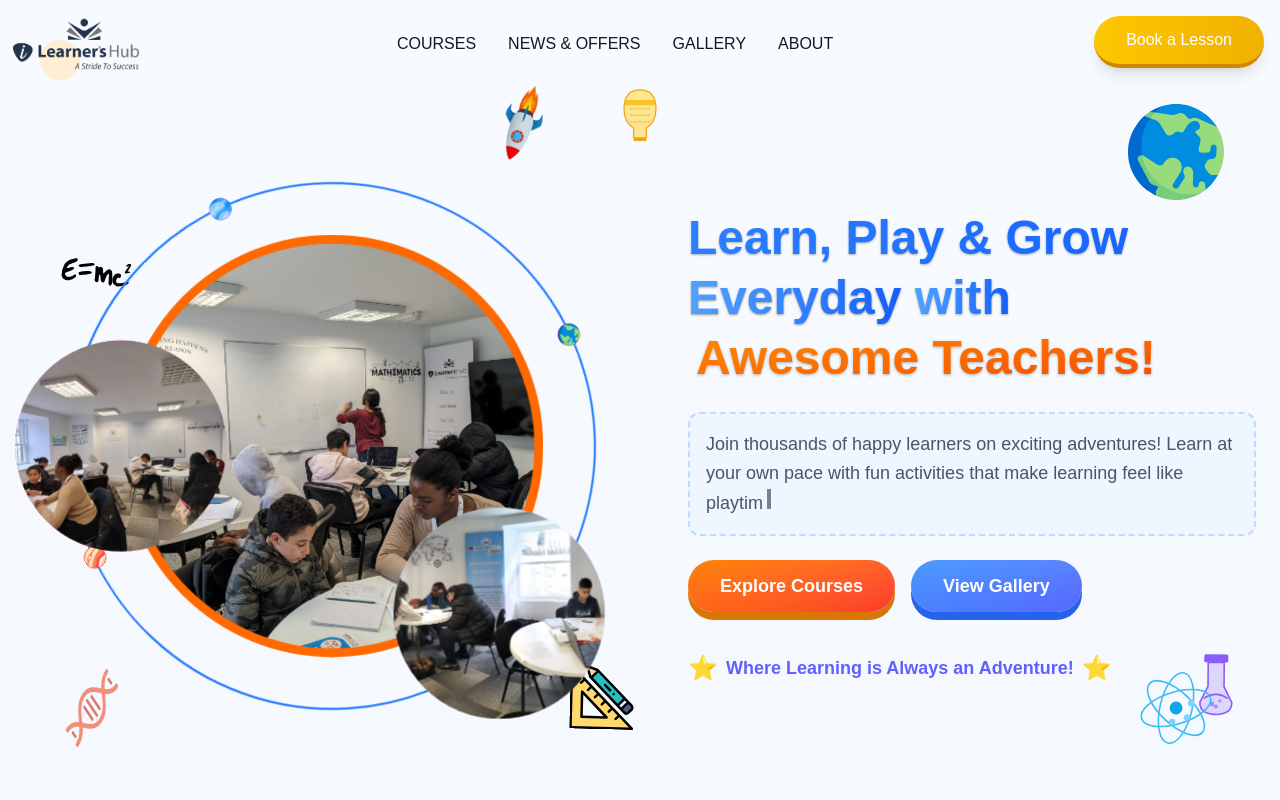
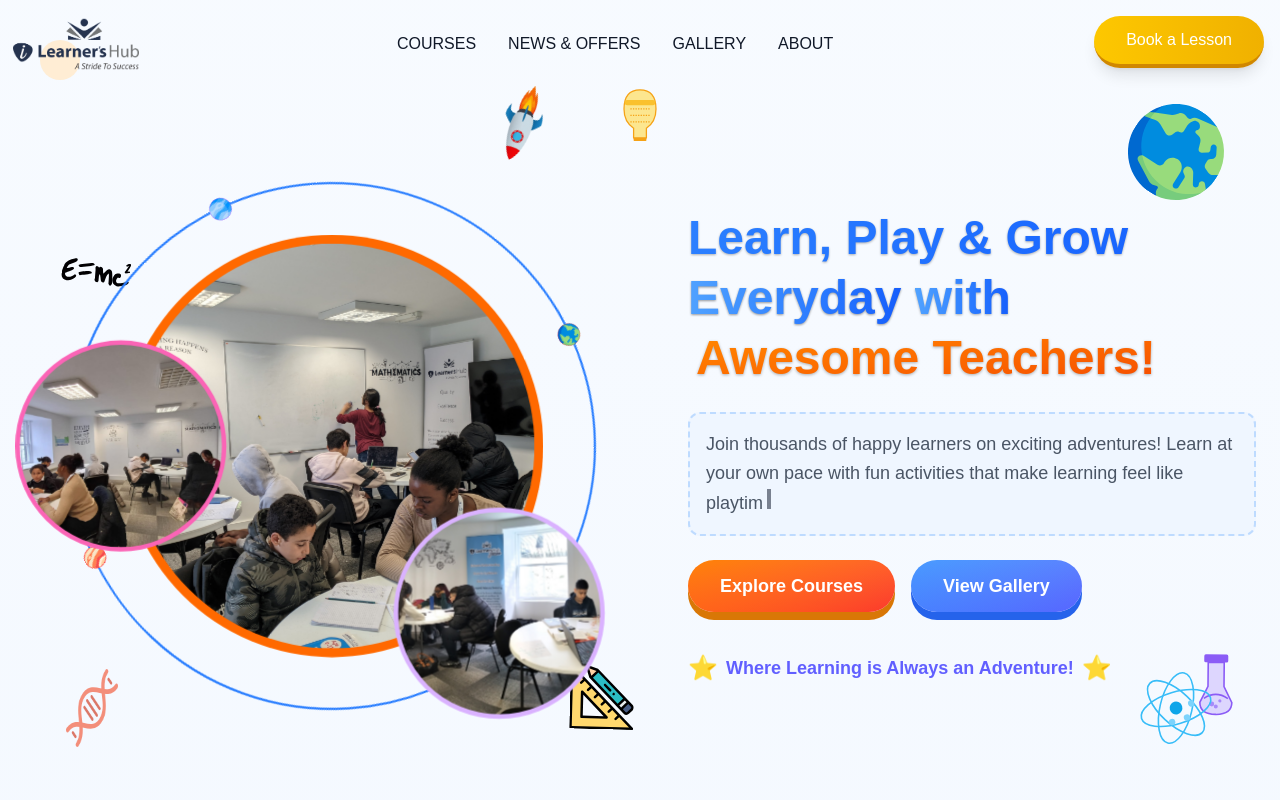
Before and after one commit to MoyasiGinko/iLearners-Hub, a Next.js app: page / in a window 1280 px wide. Shown: the top 800 px of the page. Built offline with nearby package versions, Linux system fonts and the light colour scheme.

Commit message:
Update index.tsx

```diff
--- a/components/main/hero/index.tsx
+++ b/components/main/hero/index.tsx
@@ -284,7 +284,7 @@ const Hero = () => {
                   alt="Left view"
                   width={192}
                   height={192}
-                  className="rounded-full w-full h-full object-cover"
+                  className="rounded-full w-full h-full object-cover p-1"
                 />
               </div>
             </div>
@@ -297,7 +297,7 @@ const Hero = () => {
                   alt="Male student"
                   width={192}
                   height={192}
-                  className="rounded-full w-full h-full object-cover"
+                  className="rounded-full w-full h-full object-cover p-1"
                 />
               </div>
             </div>
```
